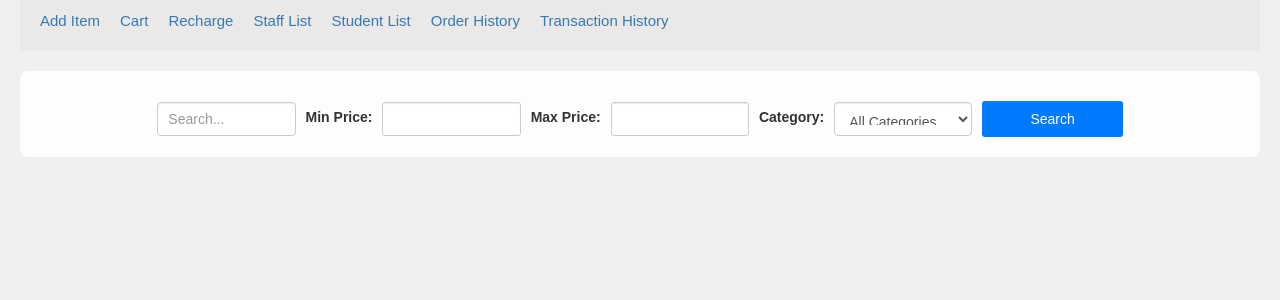
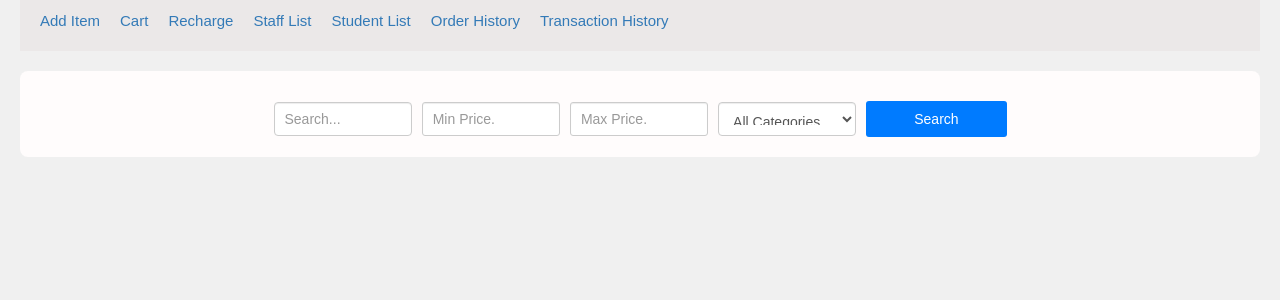
Before and after one commit to PSGSudalai/Canteen_QR, a Django app: page /canteen/items/ in a window 1280 px wide. Shown: the part 81-381 px from the top of the page. Run offline with Django 5.2, Linux system fonts and the light colour scheme; the visitor is signed in with stand-in values (Sample User, id 1); data that the repository does not hold is empty; some libraries are stand-ins or nearby versions.

Commit message:
label removed

```diff
--- a/BASE/templates/canteen_items/item_list.html
+++ b/BASE/templates/canteen_items/item_list.html
@@ -241,11 +241,8 @@
     <div class="search">
         <form method="GET" action="{% url 'canteen_item_list' %}">
             <input type="text" name="q" placeholder="Search..." class="form-control">
-            <label for="min_price">Min Price:</label>
-            <input type="number" id="min_price" name="min_price" min="0" class="form-control">
-            <label for="max_price">Max Price:</label>
-            <input type="number" id="max_price" name="max_price" min="0" class="form-control">
-            <label for="category">Category:</label>
+            <input type="number" id="min_price" name="min_price" min="0" class="form-control" placeholder="Min Price.">
+            <input type="number" id="max_price" name="max_price" min="0" placeholder="Max Price." class="form-control">
             <select id="category" name="category" class="form-control">
                 <option value="">All Categories</option>
                 <!-- Replace with dynamic options based on your categories -->
```
